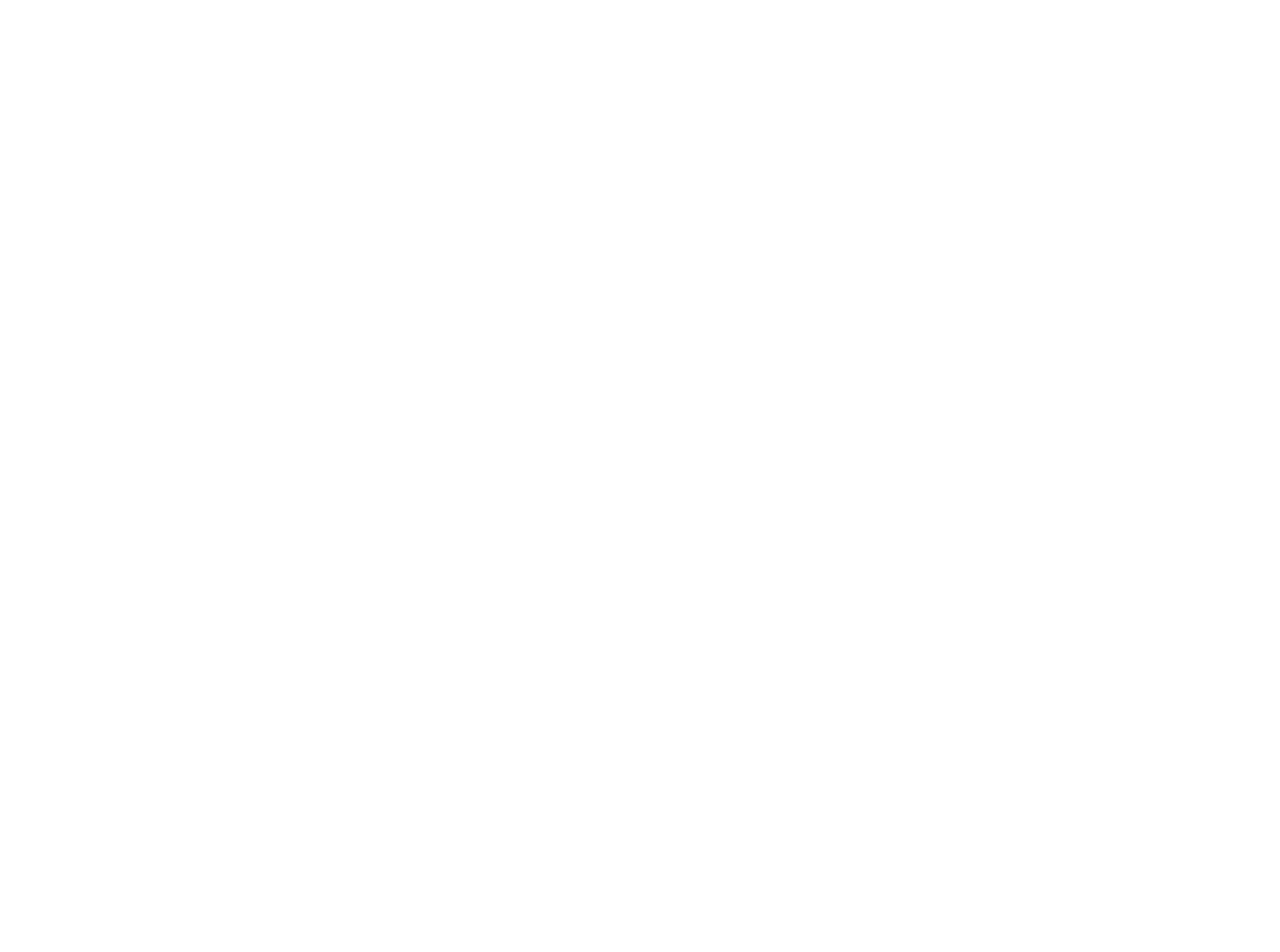
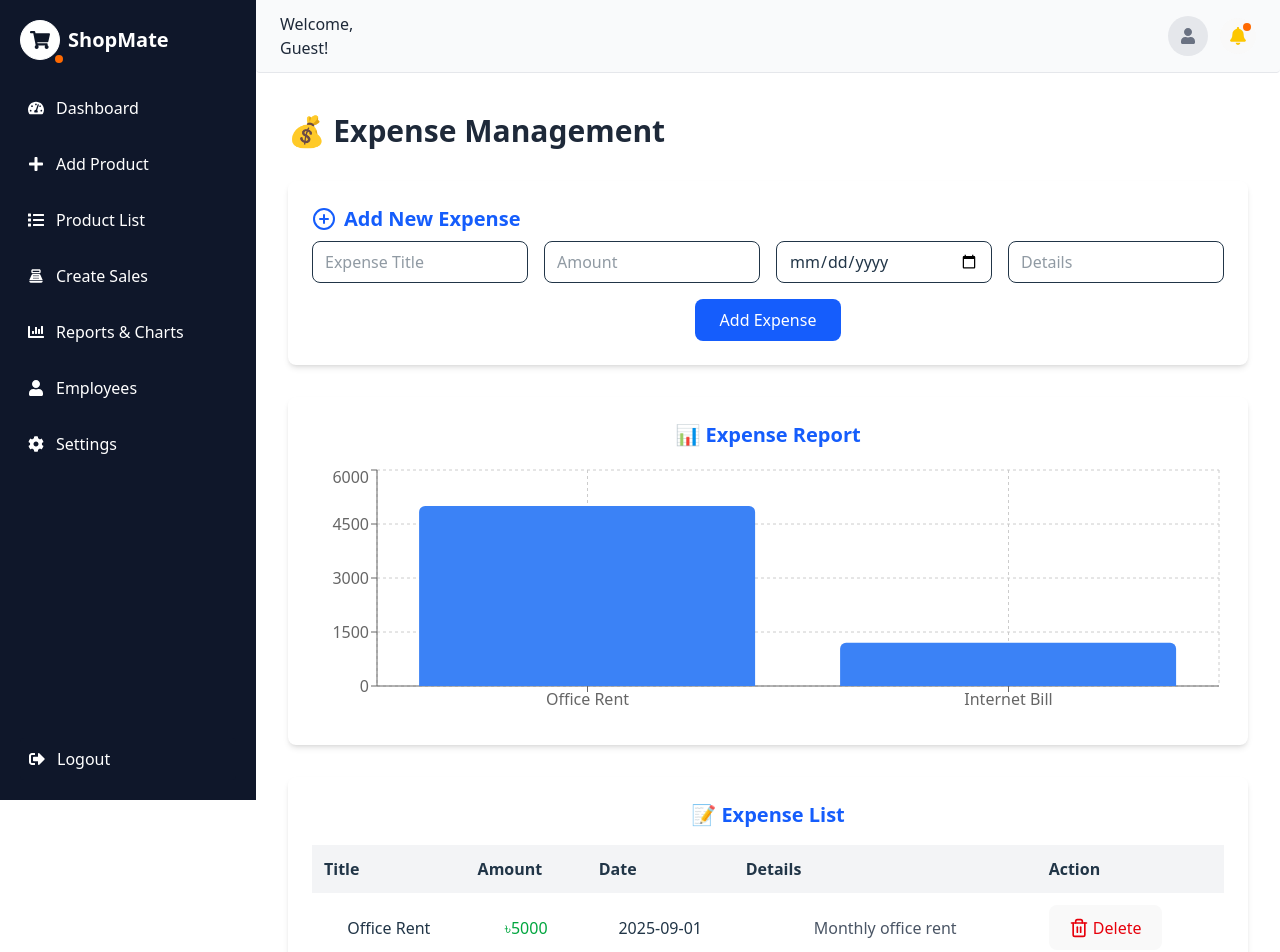
Before and after one commit to AsifIqbal011/shopmate, a React (Vite) app in the folder frontend/: page /expenses in a window 1280 px wide. Before the commit this address had no page. Shown: the top 952 px of the page. Before the commit the page ends 800 px from the top, so only its background shows below. Built offline with nearby package versions, Linux system fonts and the light colour scheme.

Commit message:
expense pages added

```diff
--- a/frontend/src/App.jsx
+++ b/frontend/src/App.jsx
@@ -21,6 +21,7 @@
 import Docs from "./pages/Docs";
 import Contact from "./pages/Contact";
 import Logout from "./components/Logout";
+import Expense from "./pages/Expense";
 
 function App() {
   return (
@@ -46,6 +47,7 @@
         <Route path="settings" element={<Settings />} />
         <Route path="pending-invoices" element={<PendingInvoices />} />
         <Route path="logout" element={<Logout />} />
+         <Route path="expenses" element={<Expense />} />
       </Route>
     </Routes>
   );
--- /dev/null
+++ b/frontend/src/pages/Expense.jsx
@@ -0,0 +1,163 @@
+import React, { useState } from "react";
+import { PlusCircle, Trash2 } from "lucide-react";
+import {
+  ResponsiveContainer,
+  BarChart,
+  Bar,
+  XAxis,
+  YAxis,
+  Tooltip,
+  CartesianGrid,
+} from "recharts";
+
+export default function Expense() {
+  const [expenses, setExpenses] = useState([
+    { id: 1, title: "Office Rent", amount: 5000, date: "2025-09-01", details: "Monthly office rent" },
+    { id: 2, title: "Internet Bill", amount: 1200, date: "2025-09-05", details: "Broadband connection bill" },
+  ]);
+
+  const [formData, setFormData] = useState({ title: "", amount: "", date: "", details: "" });
+
+  const handleChange = (e) => {
+    setFormData({ ...formData, [e.target.name]: e.target.value });
+  };
+
+  const handleAddExpense = (e) => {
+    e.preventDefault();
+    if (!formData.title || !formData.amount || !formData.date) return;
+
+    const newExpense = {
+      id: expenses.length + 1,
+      ...formData,
+      amount: parseFloat(formData.amount),
+    };
+
+    setExpenses([...expenses, newExpense]);
+    setFormData({ title: "", amount: "", date: "", details: "" });
+  };
+
+  const handleDelete = (id) => {
+    setExpenses(expenses.filter((exp) => exp.id !== id));
+  };
+
+  // Prepare chart data (group by title)
+  const chartData = expenses.map((exp) => ({
+    name: exp.title,
+    amount: exp.amount,
+  }));
+
+  return (
+    <div className="max-w-6xl mx-auto px-4 sm:px-6 lg:px-8 py-10 space-y-8">
+      {/* Header */}
+      <div className="flex justify-between items-center">
+        <h1 className="text-3xl font-bold text-gray-800">💰 Expense Management</h1>
+      </div>
+
+      {/* Add Expense Form */}
+      <form
+        onSubmit={handleAddExpense}
+        className="bg-white shadow-md rounded-lg p-6 space-y-4"
+      >
+        <h2 className="text-xl font-semibold text-blue-600 mb-2 flex items-center gap-2">
+          <PlusCircle className="w-6 h-6" /> Add New Expense
+        </h2>
+        <div className="grid grid-cols-1 sm:grid-cols-4 gap-4">
+          <input
+            type="text"
+            name="title"
+            placeholder="Expense Title"
+            value={formData.title}
+            onChange={handleChange}
+            className="border rounded-lg px-3 py-2 w-full"
+          />
+          <input
+            type="number"
+            name="amount"
+            placeholder="Amount"
+            value={formData.amount}
+            onChange={handleChange}
+            className="border rounded-lg px-3 py-2 w-full"
+          />
+          <input
+            type="date"
+            name="date"
+            value={formData.date}
+            onChange={handleChange}
+            className="border rounded-lg px-3 py-2 w-full"
+          />
+          <input
+            type="text"
+            name="details"
+            placeholder="Details"
+            value={formData.details}
+            onChange={handleChange}
+            className="border rounded-lg px-3 py-2 w-full"
+          />
+        </div>
+        <button
+          type="submit"
+          className="bg-blue-600 text-white px-6 py-2 rounded-lg hover:bg-blue-700 transition"
+        >
+          Add Expense
+        </button>
+      </form>
+
+      {/* Report Chart */}
+      <div className="bg-white shadow-md rounded-lg p-6">
+        <h2 className="text-xl font-semibold text-blue-600 mb-4">📊 Expense Report</h2>
+        <div className="h-64">
+          <ResponsiveContainer width="100%" height="100%">
+            <BarChart data={chartData}>
+              <CartesianGrid strokeDasharray="3 3" />
+              <XAxis dataKey="name" />
+              <YAxis />
+              <Tooltip />
+              <Bar dataKey="amount" fill="#3b82f6" radius={[6, 6, 0, 0]} />
+            </BarChart>
+          </ResponsiveContainer>
+        </div>
+      </div>
+
+      {/* Expense Table */}
+      <div className="bg-white shadow-md rounded-lg p-6">
+        <h2 className="text-xl font-semibold text-blue-600 mb-4">📝 Expense List</h2>
+        <table className="w-full border-collapse">
+          <thead>
+            <tr className="bg-gray-100 text-left">
+              <th className="p-3">Title</th>
+              <th className="p-3">Amount</th>
+              <th className="p-3">Date</th>
+              <th className="p-3">Details</th>
+              <th className="p-3">Action</th>
+            </tr>
+          </thead>
+          <tbody>
+            {expenses.map((exp) => (
+              <tr key={exp.id} className="border-b hover:bg-gray-50">
+                <td className="p-3">{exp.title}</td>
+                <td className="p-3 text-green-600 font-medium">৳{exp.amount}</td>
+                <td className="p-3">{exp.date}</td>
+                <td className="p-3 text-gray-600">{exp.details || "—"}</td>
+                <td className="p-3">
+                  <button
+                    onClick={() => handleDelete(exp.id)}
+                    className="text-red-600 hover:text-red-800 flex items-center gap-1"
+                  >
+                    <Trash2 className="w-5 h-5" /> Delete
+                  </button>
+                </td>
+              </tr>
+            ))}
+            {expenses.length === 0 && (
+              <tr>
+                <td colSpan="5" className="text-center text-gray-500 py-4">
+                  No expenses added yet.
+                </td>
+              </tr>
+            )}
+          </tbody>
+        </table>
+      </div>
+    </div>
+  );
+}
--- a/frontend/src/pages/Reports.jsx
+++ b/frontend/src/pages/Reports.jsx
@@ -69,7 +69,14 @@
         onClick={() => onPageChange?.("create-invoice")}
         className="px-3 py-2 text-sm rounded-full bg-red-600 border hover:bg-gray-50 text-white flex items-center gap-1"
       >
-        <FaPlus /> Add Expenses
+  <Link
+  to="/expenses"
+  className="px-3 py-2 text-sm rounded-full bg-red-600 border hover:bg-gray-50 text-white flex items-center gap-1"
+>
+<FaPlus /> Add Expenses
+</Link>
+
+
       </Link>
       <Link className="px-3 py-2 text-sm rounded-full bg-purple-600 border hover:bg-gray-50 text-white flex items-center gap-1"
       to="/pending-invoices" >
```
